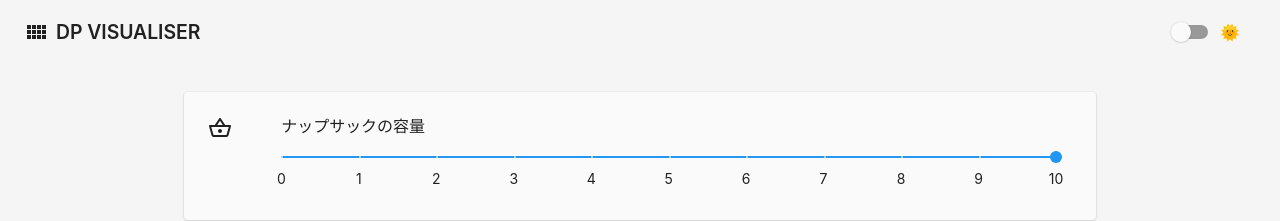
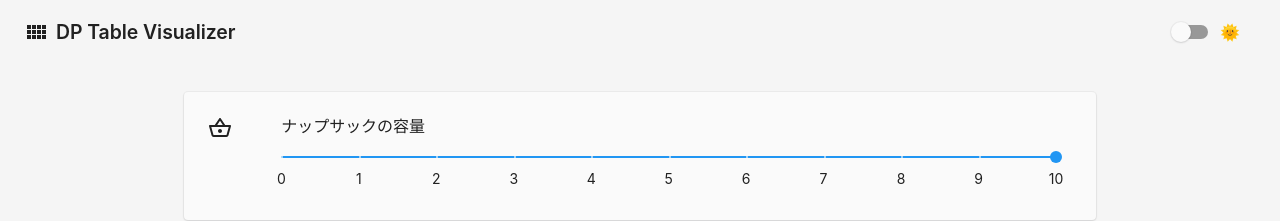
Before and after one commit to yukiyokotani/dp-visualizer, a React (Create React App) app: page / in a window 1280 px wide. Shown: the top 221 px of the page. Built offline with nearby package versions, Linux system fonts and the light colour scheme.

Commit message:
Title修正

```diff
--- a/src/component/Header.tsx
+++ b/src/component/Header.tsx
@@ -33,7 +33,7 @@ const Header: React.FC = () => {
         <ToolBar>
           <ViewComfyIcon />
           <Typography variant="h4" className={classes.title}>
-            DP VISUALISER
+            DP Table Visualizer
           </Typography>
           <div className={classes.menu}>
             <ThemeSwitch />
```
